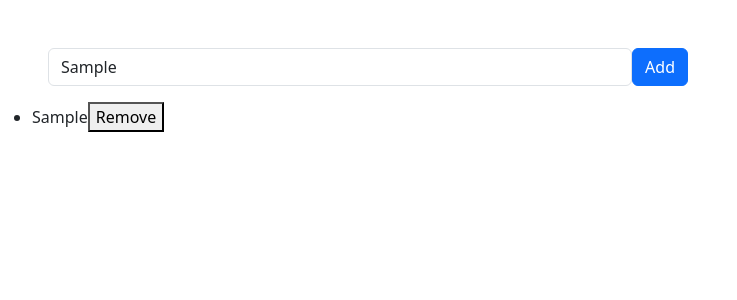
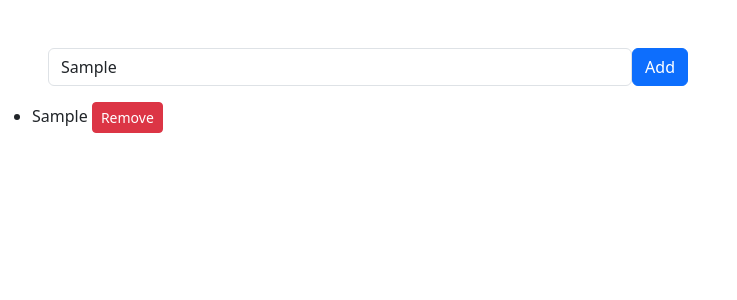
Before and after one commit to tarekhossen71/React, a React (Vite) app: page / in a window 1280 px wide. Both pictures are taken after typing "Sample" into the empty fields and a click on the button "Add". Shown: the top 300 px of the page, without its empty margins (0-737 px from the left). Built offline with nearby package versions, Linux system fonts and the light colour scheme.

Commit message:
todo app using useState

```diff
--- a/src/App.jsx
+++ b/src/App.jsx
@@ -6,6 +6,7 @@ import UseRef from './components/UseRef';
 import Product from './components/Product';
 import UseState from './components/UseState';
 import TodoApp from './components/TodoApp';
+import NewToDo from './components/NewToDo';
 
 
 const App = () => {
@@ -32,7 +33,9 @@ const App = () => {
 
       {/* <UseState/> */}
 
-      <TodoApp/>
+      {/* <TodoApp/> */}
+
+      <NewToDo/>
     </div>
   );
 };
--- /dev/null
+++ b/src/components/NewToDo.jsx
@@ -0,0 +1,40 @@
+import React, { useState } from 'react';
+
+const NewToDo = () => {
+
+    const [list,setList] = useState([])
+    const [item,setItem] = useState("")
+
+    const AddToList = () => {
+        list.push(item)
+        setList([...list])
+    }
+
+    const removeItem = (i) =>{
+        list.splice(i,1)
+        setList([...list])
+    }
+
+
+    return (
+        <div>
+            <div className='d-flex w-50 ms-5 mt-5'>
+                <input onChange={(e)=>setItem(e.target.value)} type="text" placeholder='Item' className="form-control" />
+                <button onClick={AddToList} className='btn btn-primary'>Add</button>
+            </div>
+            <div className="mt-3">
+                <ul>
+                    {
+                        list.length !== 0 ? (
+                            list.map((item,i)=>{
+                                return <li key={i}>{item } <button onClick={()=>removeItem(i)} className='btn btn-sm btn-danger'>Remove</button></li>
+                            })
+                        ) : (<li>Empty</li>)
+                    }
+                </ul>
+            </div>
+        </div>
+    );
+};
+
+export default NewToDo;
```
